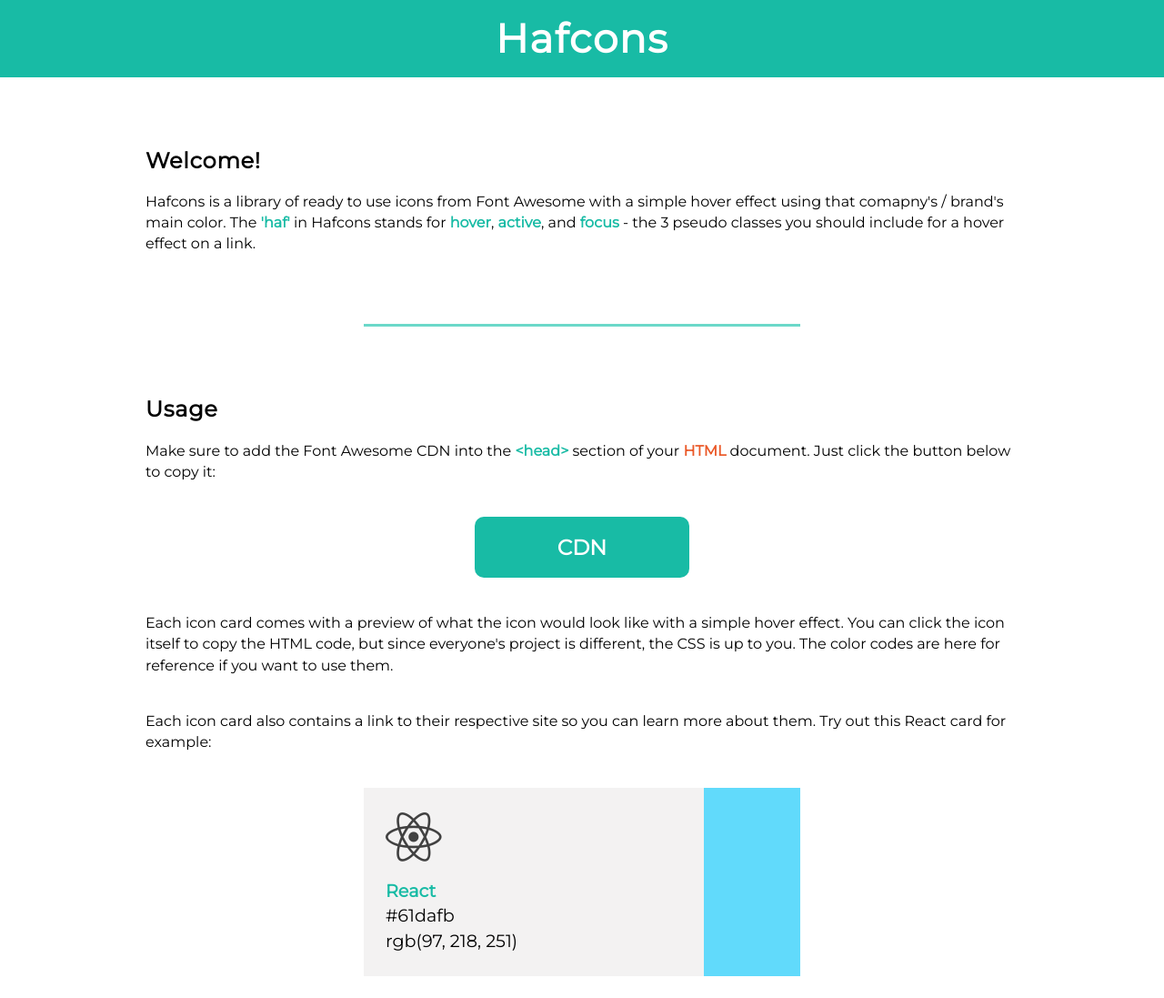
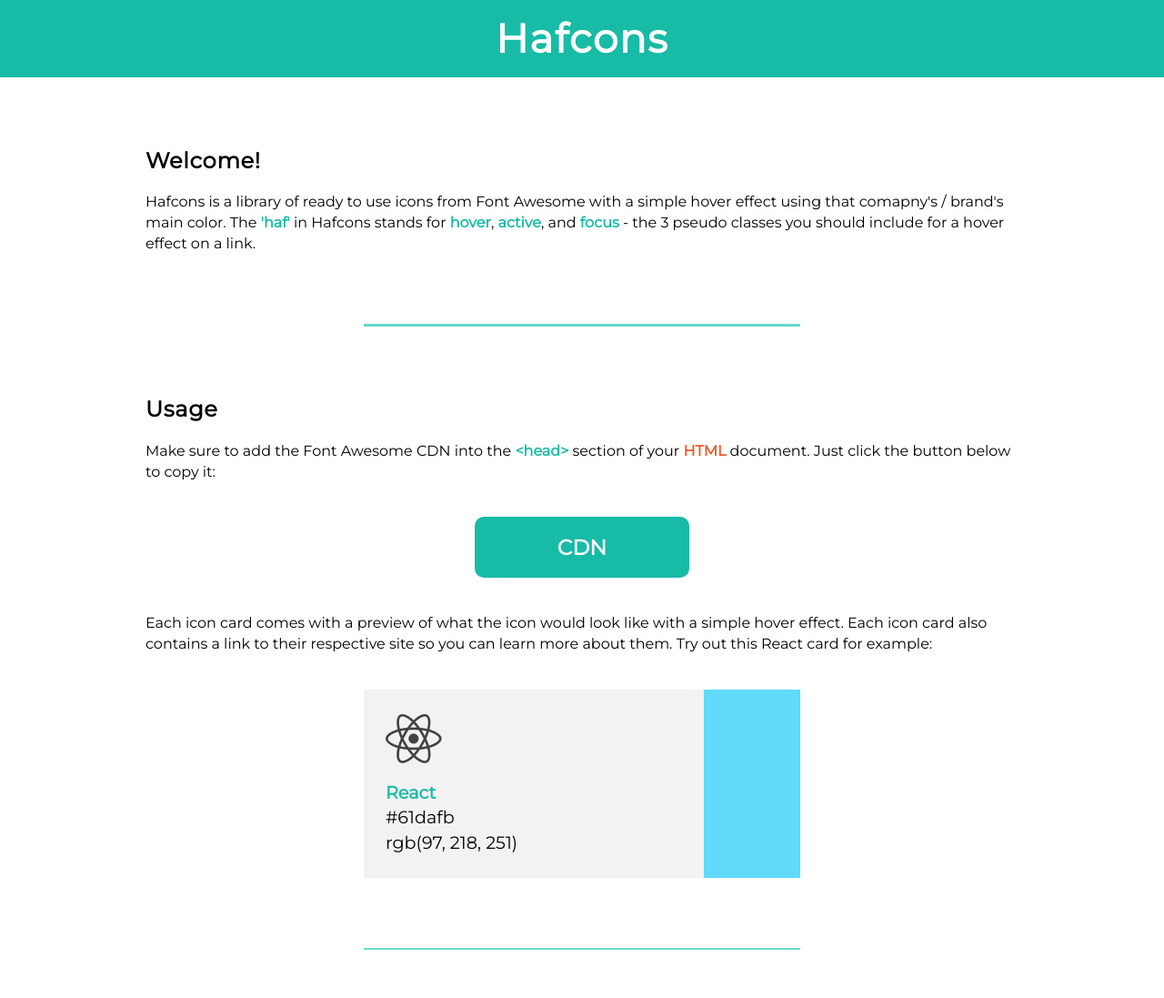
Before and after one commit to andrews1022/hafcons, a plain HTML site: page index.html in a window 1280 px wide. Shown: the top 1097 px of the page at 91% size. Drawn offline with nearby package versions, Linux system fonts and the light colour scheme.

Commit message:
Update index.html

```diff
--- a/index.html
+++ b/index.html
@@ -49,9 +49,7 @@
                 </div>
 
                 <p class="usg-para">Each icon card comes with a preview of what the icon would look like with a simple
-                    hover effect. You can click the icon itself to copy the HTML code, but since everyone's project is
-                    different, the CSS is up to you. The color codes are here for reference if you want to use them.</p>
-                <p class="usg-para">Each icon card also contains a link to their respective site so you
+                    hover effect. Each icon card also contains a link to their respective site so you
                     can learn more about them. Try out this React card for example&#58;</p>
 
                 <div class="icon-card react">
```
